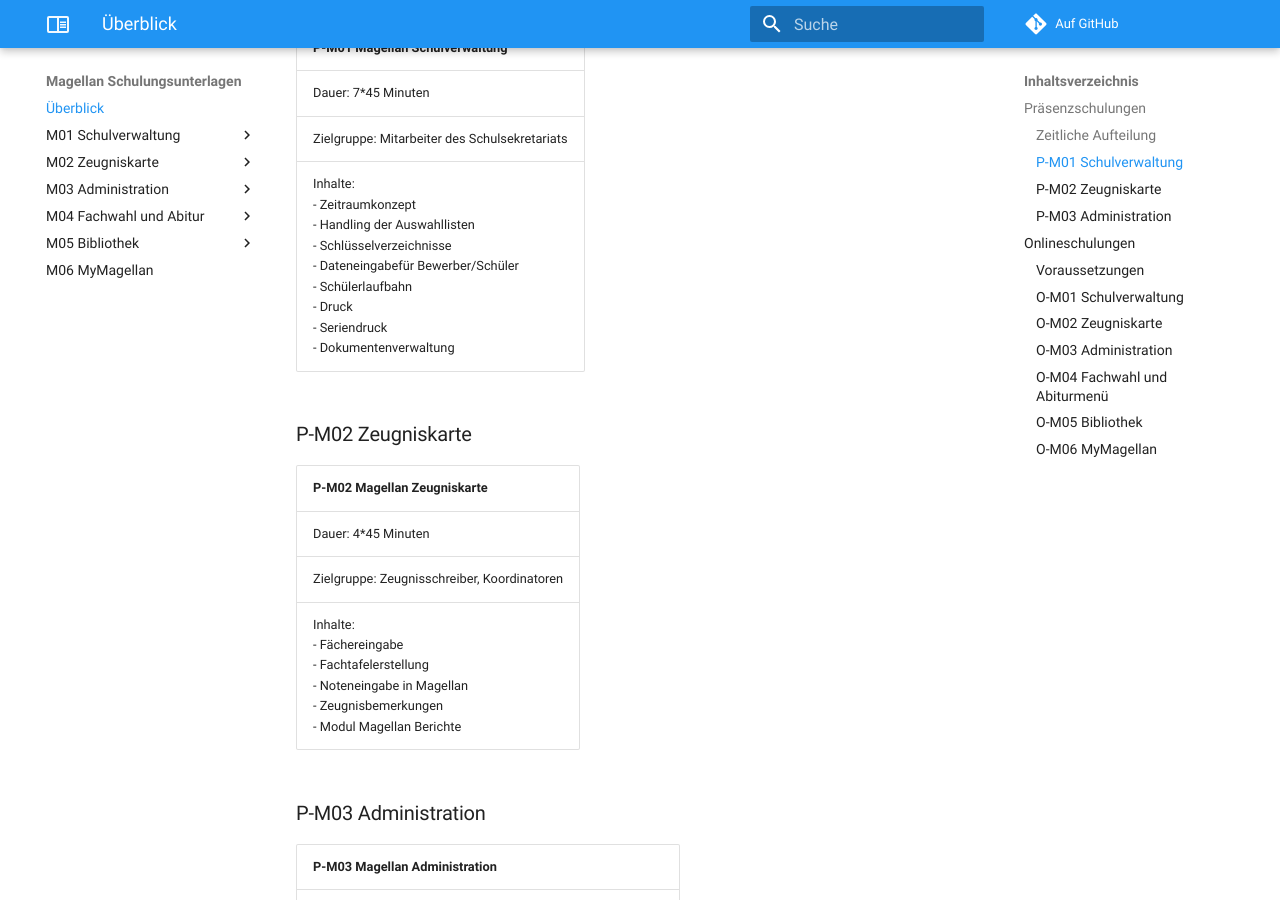
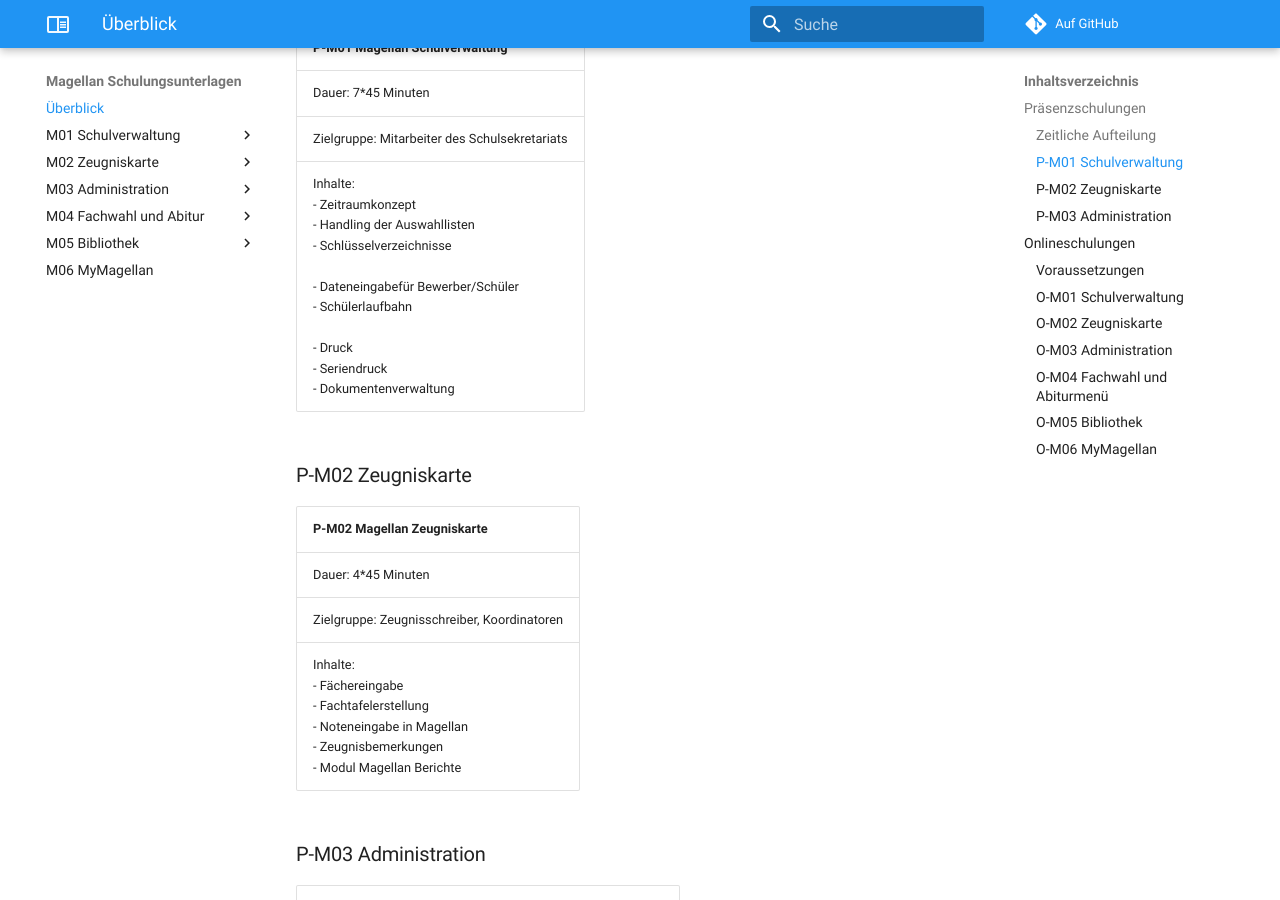
Before and after one commit to stuebersystems/doc.magellan-schulungen.de, an MkDocs documentation site: the page built from docs/index.md, in a window 1280 px wide and 900 px high, scrolled down 1020 px. Built offline with MkDocs 1.6.1 and Material for MkDocs 9.7.7, drawn with Linux system fonts in a browser that asks for light colours; comment, search, counter and statistics services are not loaded.

Commit message:
no message

```diff
--- a/docs/index.md
+++ b/docs/index.md
@@ -29,7 +29,7 @@ Unsere Präsenzschulungen bieten wir bei uns im Hause oder auch bei Ihnen vor Or
 |:--|
 |Dauer: 7*45 Minuten|
 |Zielgruppe: Mitarbeiter des Schulsekretariats|
-|Inhalte:<br/>- Zeitraumkonzept<br/>- Handling der Auswahllisten<br/>- Schlüsselverzeichnisse<br/>- Dateneingabefür Bewerber/Schüler<br/>- Schülerlaufbahn<br/>- Druck<br/>- Seriendruck<br/>- Dokumentenverwaltung
+|Inhalte:<br/>- Zeitraumkonzept<br/>- Handling der Auswahllisten<br/>- Schlüsselverzeichnisse<br/><br/>- Dateneingabefür Bewerber/Schüler<br/>- Schülerlaufbahn<br/><br/>- Druck<br/>- Seriendruck<br/>- Dokumentenverwaltung
 
 ### P-M02 Zeugniskarte
 
```
